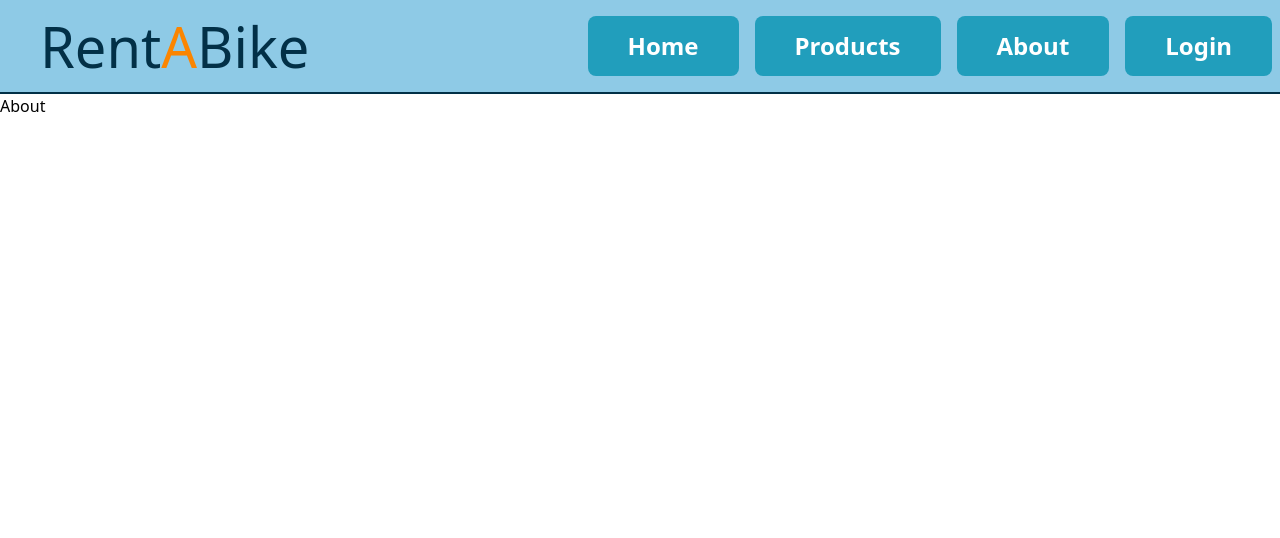
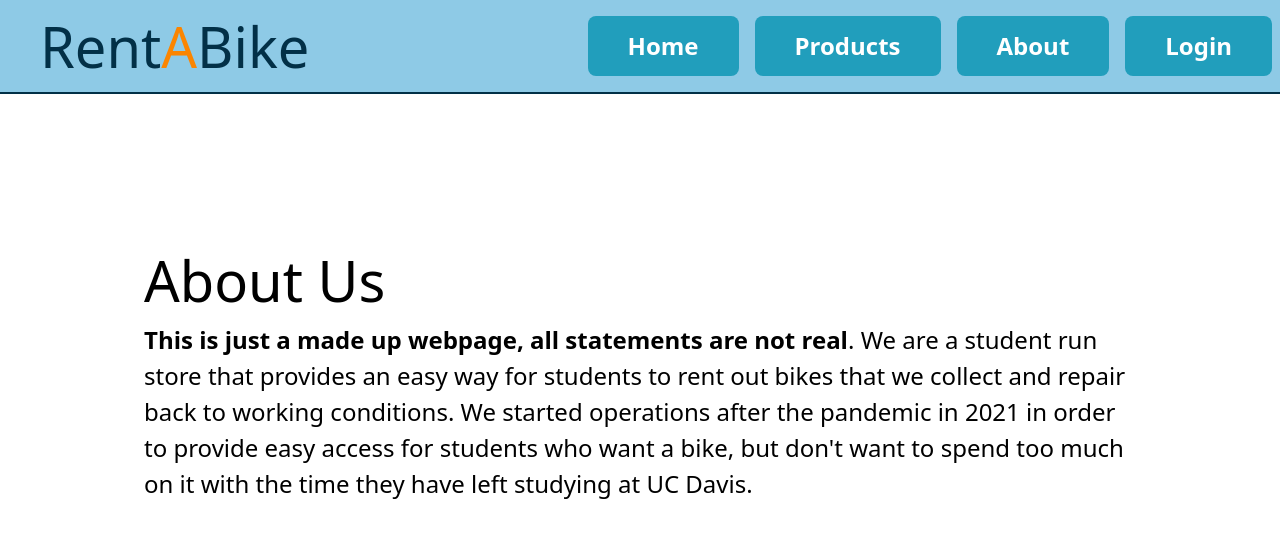
Before and after one commit to SaltMeister/BikeRentalSite, a React (Create React App) app in the folder client/: page /about in a window 1280 px wide. Shown: the top 538 px of the page. Built offline with nearby package versions, Linux system fonts and the light colour scheme; no server answers.

Commit message:
Added Loading animation when waiting for server response during user login

```diff
--- /dev/null
+++ b/client/src/Components/ClickLoadButton.jsx
@@ -0,0 +1,29 @@
+import React from "react";
+import { TbCircleDotted } from "react-icons/tb";
+
+const ClickLoadButton = ({buttonText, onClickFunction, isLoading}) => {
+
+  function HandleButtonText() {
+    console.log(buttonText, isLoading)
+    if (!isLoading)
+      return ( <p className="text-white md:text-md text-sm">{buttonText}</p> )
+
+    // Todo Return Loading Circle
+    return ( <div class="animate-spin"><TbCircleDotted size={35}/></div>
+    )
+  }
+
+  return(
+    <div>
+      <button onClick={onClickFunction}
+          className="float-right bg-secondary
+          pl-3 pr-3 p-1 rounded-md hover:bg-danger transition-colors duration-100
+          text-white md:text-md text-sm">
+            <HandleButtonText/>
+      </button>
+    </div>
+
+  )
+
+}
+export default ClickLoadButton
--- a/client/src/Pages/About.js
+++ b/client/src/Pages/About.js
@@ -1,9 +1,21 @@
 import React from "react";
 function About()
-{
+{ // Todo Fill out About page to display
   return(
-    <div>
-      <p>About</p>
+    <div className="m-36">
+      <div>
+        <h3 className="md:text-display text-lg">About Us</h3>
+      </div>
+      <div>
+        <p className="md:text-md text-sm">
+          <b> This is just a made up webpage, all statements are not real</b>.
+          We are a student run store that provides an easy way for students to
+          rent out bikes that we collect and repair back to working conditions. We started
+          operations after the pandemic in 2021 in order to provide easy
+          access for students who want a bike, but don't want to spend
+          too much on it with the time they have left studying at UC Davis.
+        </p>
+      </div>
     </div>
   );
 }
--- a/client/src/Pages/LoginPage.js
+++ b/client/src/Pages/LoginPage.js
@@ -3,12 +3,15 @@ import { BACKENDLINK } from "../backendLink";
 import { useNavigate } from "react-router";
 
 import parseTokenFromCookies from "../cookieTokenParser";
+import ClickLoadButton from "../Components/ClickLoadButton";
 
 function LoginPage() {
 
   const [email, setEmail] = useState("")
   const [password, setPassword] = useState("")
   const [errorMessage, setErrorMessage] = useState(null)
+  const [isLoading, setIsLoading] = useState(false)
+
   const navigate = useNavigate()
 
   useEffect(() => {
@@ -57,6 +60,8 @@ function LoginPage() {
       },
       body: JSON.stringify(data)
     }
+    console.log("SetFalse")
+    setIsLoading(true)
 
     const response = await fetch(`${BACKENDLINK}/login`, headers)
     .then(response => response.json())
@@ -74,6 +79,8 @@ function LoginPage() {
     .catch(error => {
       console.log("Failed", error)
     })
+
+    setIsLoading(false)
   }
 
   function redirectToSignup() {
@@ -108,11 +115,7 @@ function LoginPage() {
 
         <p className="md:text-md text-sm text-red-600">{errorMessage}</p>
 
-        <button onClick={SubmitForm}
-        className="float-right bg-secondary
-        pl-3 pr-3 p-1 rounded-md hover:bg-danger transition-colors duration-100
-        text-white md:text-md text-sm">
-          Login</button>
+        <ClickLoadButton buttonText="Login" onClickFunction={SubmitForm} isLoading={isLoading}/>
 
       </div>
 
--- a/client/src/Pages/SignupPage.js
+++ b/client/src/Pages/SignupPage.js
@@ -1,10 +1,12 @@
 import React, {useState} from "react";
 import { BACKENDLINK } from "../backendLink";
 import { useNavigate } from "react-router";
+import ClickLoadButton from "../Components/ClickLoadButton";
 
 function SignupPage() {
   const [email, setEmail] = useState("")
   const [password, setPassword] = useState("")
+  const [isLoading, setIsLoading] = useState(false)
   const navigate = useNavigate();
 
   const [errorMessage, setErrorMessage] = useState(null)
@@ -27,7 +29,7 @@ function SignupPage() {
       email: email,
       password: password
     }
-
+setIsLoading
     var headers = {
       method: "POST",
       mode: "cors",
@@ -36,6 +38,8 @@ function SignupPage() {
       },
       body: JSON.stringify(data)
     }
+
+    setIsLoading(true)
 
     const response = await fetch(`${BACKENDLINK}/signup`, headers)
     .then(response => response.json())
@@ -50,6 +54,8 @@ function SignupPage() {
     .catch(error => {
       console.log("Failed", error)
     })
+
+    setIsLoading(false)
   }
 
   function isValidEmail(email) {
@@ -96,11 +102,7 @@ function SignupPage() {
         </div>
 
         <br/>
-
-        <button onClick={SubmitForm}
-        className="float-right bg-secondary pl-3 pr-3 p-1
-        rounded-md hover:bg-danger transition-colors
-        duration-100 text-white md:text-md text-sm">Sign Up</button>
+        <ClickLoadButton buttonText="Sign Up" onClickFunction={SubmitForm} isLoading={isLoading}/>
       </div>
 
     </div>
```
Also changed, not shown: client/src/Pages/Home.js (+6 -1 lines).
